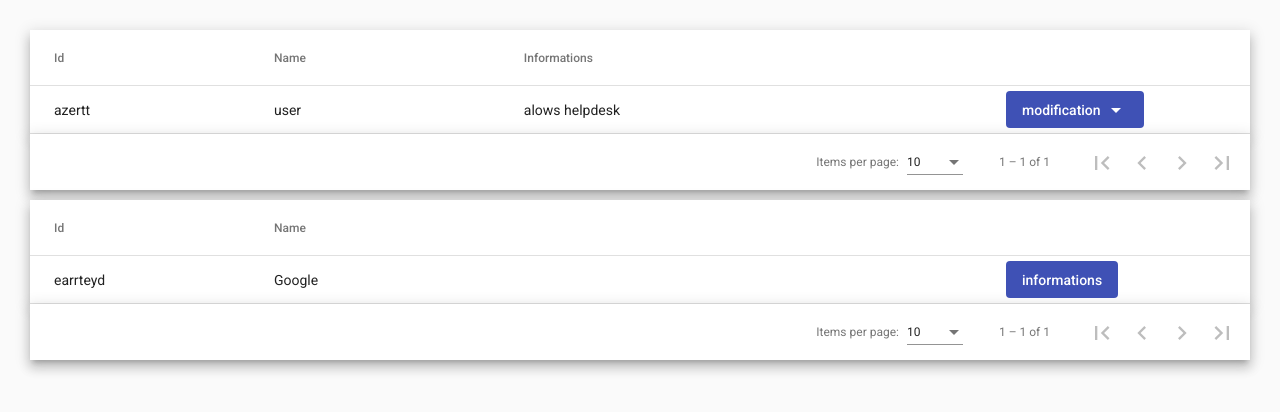
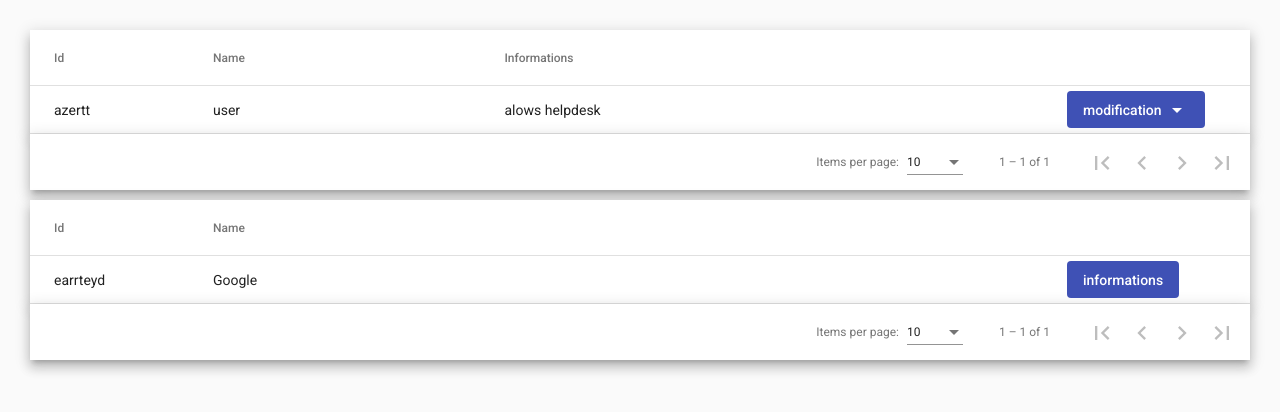
Before and after one commit to Faizou-Aremou/angular-reusables-components, an Angular app: page / in a window 1280 px wide. Shown: the top 412 px of the page. Built offline with nearby package versions, Linux system fonts and the light colour scheme.

Commit message:
2 files modified

```diff
--- a/src/app/shared/table/table.component.scss
+++ b/src/app/shared/table/table.component.scss
@@ -2,11 +2,11 @@ table {
   width: 100%;
   th:first-of-type,
   td:first-of-type {
-    width: 20%;
+    width: 15%;
   }
 
   th:last-of-type,
   td:last-of-type {
-    width: 20%;
+    width: 15%;
   }
 }
```
Also changed, not shown: 1 other file (tests, documents, lock files or other folders).
